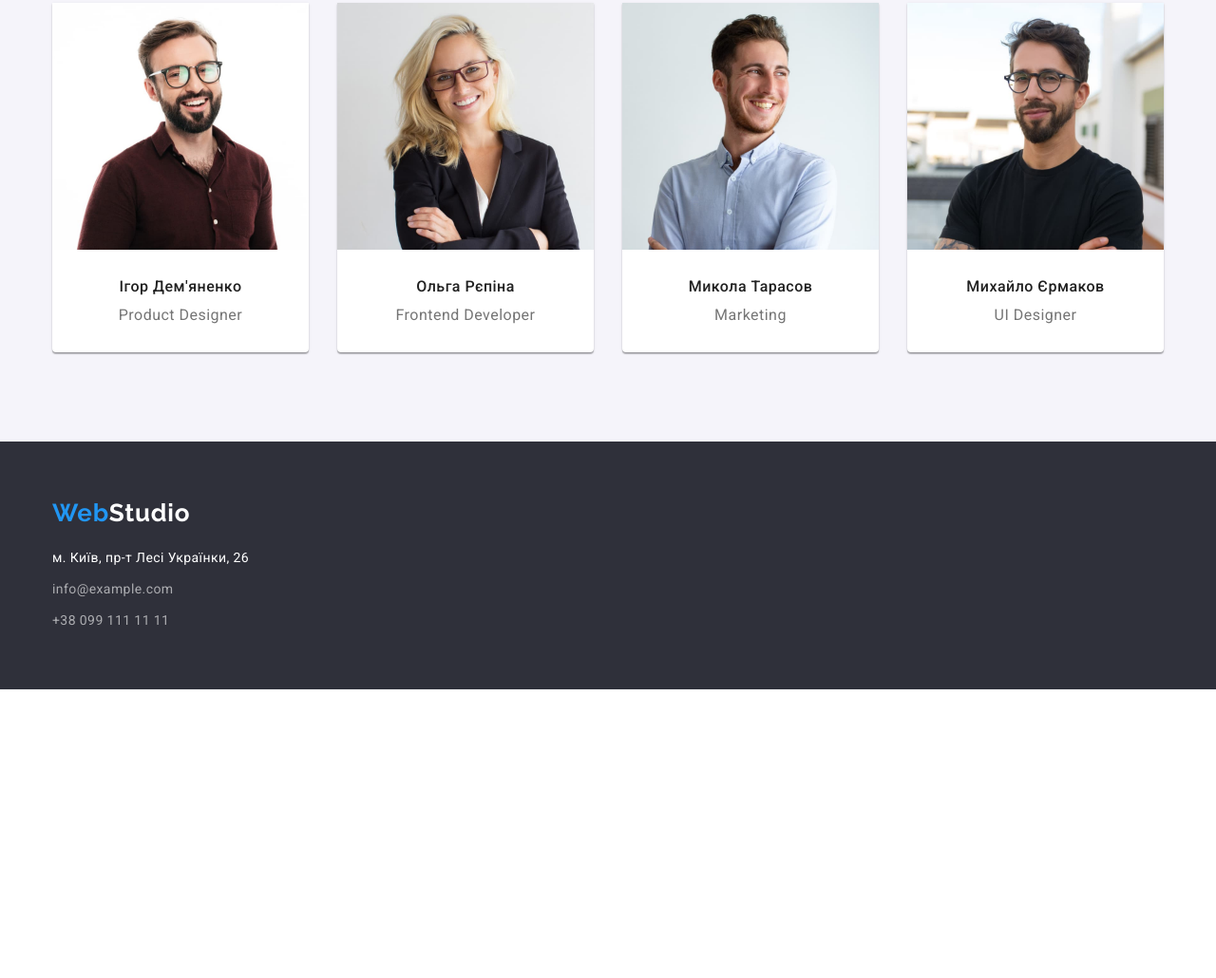
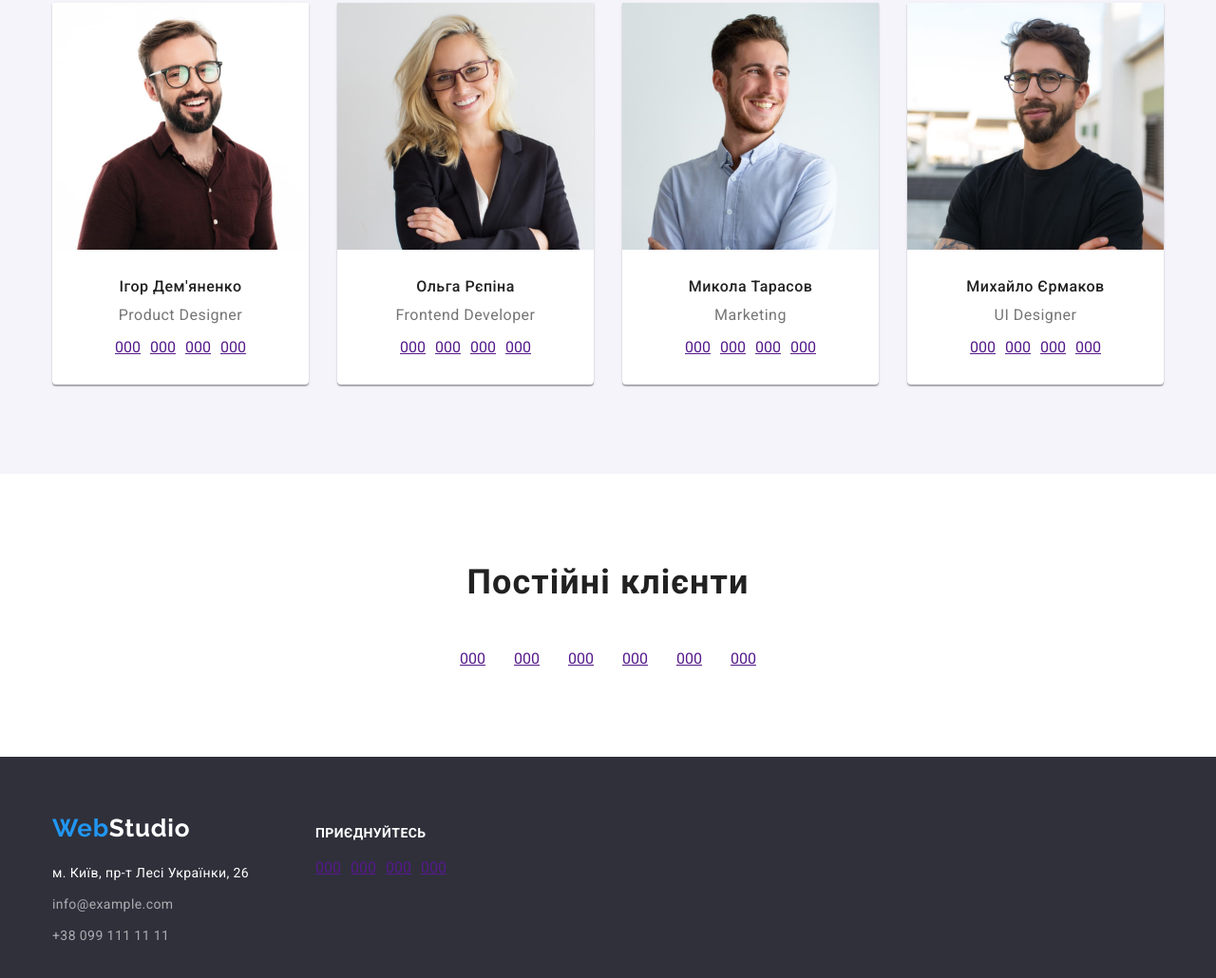
Before and after one commit to volodymyr-ok/goit-markup-hw-04, a plain HTML site: page index.html in a window 1280 px wide. Shown: the part 1630-2660 px from the top of the page at 95% size. Before the commit the page ends 2356 px from the top, so only its background shows below. Drawn offline with nearby package versions, Linux system fonts and the light colour scheme.

Commit message:
Базова розмітка + (свг + бг)*оптимізація

```diff
--- a/css/styles.css
+++ b/css/styles.css
@@ -59,14 +59,17 @@ p {
   margin-top: 0;
   margin-bottom: 0;
 }
-ul {
+
+ul,
+li {
   margin-top: 0;
   margin-bottom: 0;
   padding-left: 0;
+  list-style: none;
 }
 
 /* Скинуті стилі списків з усіх сторінок */
-.nav-list,
+/* .nav-list,
 .features,
 .doing-list,
 .team-list,
@@ -74,7 +77,7 @@ ul {
 .pf-list,
 .address-list {
   list-style: none;
-}
+} */
 
 .image {
   display: block;
@@ -228,9 +231,10 @@ a.contact:focus {
   margin-right: 30px;
 }
 
-/* .features-heading {
-  margin: 0;
-} */
+.feature {
+  max-width: 270px;
+  width: 100%;
+}
 
 .feature-title {
   font-weight: 700;
@@ -330,8 +334,11 @@ a.contact:focus {
 }
 
 .team-container {
-  padding-top: 30px;
+  padding: 30px;
+  /* padding-top: 30px;
   padding-bottom: 30px;
+  padding-left: 70px;
+  padding-right: 70px; */
 }
 
 .member-name {
@@ -353,6 +360,54 @@ a.contact:focus {
   text-align: center;
   letter-spacing: 0.03em;
   color: var(--minor-color);
+
+  margin-bottom: 16px;
+}
+
+/* svg-посилання */
+
+.network-list {
+  display: flex;
+  justify-content: center;
+  gap: 10px;
+}
+
+.network-item {
+}
+
+.member-network {
+}
+
+/*__________Постійні клієнти*/
+
+.clients {
+}
+
+/* .container {
+} */
+
+.clients-heading {
+  font-style: normal;
+  font-weight: 700;
+  font-size: 36px;
+  line-height: 1.16;
+  text-align: center;
+  letter-spacing: 0.03em;
+  color: var(--main-color);
+
+  margin-bottom: 50px;
+}
+
+.clients-list {
+  display: flex;
+  justify-content: center;
+  gap: 30px;
+}
+
+.clients-item {
+}
+
+.client-link {
 }
 
 /*----------Головний контент портфоліо----------*/
@@ -440,9 +495,11 @@ a.contact:focus {
 
 footer .container {
   display: flex;
+}
 
+.first-footer-container {
+  display: flex;
   flex-direction: column;
-  /* align-items: flex-start; */
 }
 
 footer .logo {
@@ -467,9 +524,37 @@ footer .logo {
 }
 
 .contact.location {
-  color: white;
+  color: #ffffff;
 }
 
 address .contact {
   color: var(--footer-contact-color);
 }
+
+.second-footer-container {
+  margin-top: 12px;
+  margin-left: 70px;
+}
+
+.footer-networks-title {
+  font-weight: 700;
+  font-size: 14px;
+  line-height: 16px;
+  letter-spacing: 0.03em;
+  text-transform: uppercase;
+
+  color: #ffffff;
+  margin-bottom: 20px;
+}
+
+.footer-networks-list {
+  display: flex;
+  gap: 10px;
+  /* max-width: 260px; */
+}
+
+.footer-network-item {
+}
+
+.footer-network {
+}
--- a/index.html
+++ b/index.html
@@ -134,11 +134,16 @@
                 height="260"
                 class="image"
               />
-
               <div class="team-container">
                 <h3 class="member-name">Ігор Дем'яненко</h3>
+                <p class="member-position">Product Designer</p>
 
-                <p class="member-position">Product Designer</p>
+                <ul class="network-list">
+                  <li class="network-item"><a href="" class="network">000</a></li>
+                  <li class="network-item"><a href="" class="network">000</a></li>
+                  <li class="network-item"><a href="" class="network">000</a></li>
+                  <li class="network-item"><a href="" class="network">000</a></li>
+                </ul>
               </div>
             </li>
             <li class="team-member">
@@ -149,11 +154,16 @@
                 height="260"
                 class="image"
               />
-
               <div class="team-container">
                 <h3 class="member-name">Ольга Рєпіна</h3>
+                <p class="member-position">Frontend Developer</p>
 
-                <p class="member-position">Frontend Developer</p>
+                <ul class="network-list">
+                  <li class="network-item"><a href="" class="network">000</a></li>
+                  <li class="network-item"><a href="" class="network">000</a></li>
+                  <li class="network-item"><a href="" class="network">000</a></li>
+                  <li class="network-item"><a href="" class="network">000</a></li>
+                </ul>
               </div>
             </li>
             <li class="team-member">
@@ -164,11 +174,16 @@
                 height="260"
                 class="image"
               />
-
               <div class="team-container">
                 <h3 class="member-name">Микола Тарасов</h3>
+                <p class="member-position">Marketing</p>
 
-                <p class="member-position">Marketing</p>
+                <ul class="network-list">
+                  <li class="network-item"><a href="" class="network">000</a></li>
+                  <li class="network-item"><a href="" class="network">000</a></li>
+                  <li class="network-item"><a href="" class="network">000</a></li>
+                  <li class="network-item"><a href="" class="network">000</a></li>
+                </ul>
               </div>
             </li>
             <li class="team-member">
@@ -179,12 +194,45 @@
                 height="260"
                 class="image"
               />
-
               <div class="team-container">
                 <h3 class="member-name">Михайло Єрмаков</h3>
+                <p class="member-position">UI Designer</p>
 
-                <p class="member-position">UI Designer</p>
+                <ul class="network-list">
+                  <li class="network-item"><a href="" class="member-network">000</a></li>
+                  <li class="network-item"><a href="" class="member-network">000</a></li>
+                  <li class="network-item"><a href="" class="member-network">000</a></li>
+                  <li class="network-item"><a href="" class="member-network">000</a></li>
+                </ul>
               </div>
+            </li>
+          </ul>
+        </div>
+      </section>
+
+      <!-- ПОСТІЙНІ КЛІЄНТИ -->
+      <section class="clients section">
+        <div class="container">
+          <h2 class="clients-heading">Постійні клієнти</h2>
+
+          <ul class="clients-list">
+            <li class="clients-item">
+              <a href="" class="client-link">000</a>
+            </li>
+            <li class="clients-item">
+              <a href="" class="client-link">000</a>
+            </li>
+            <li class="clients-item">
+              <a href="" class="client-link">000</a>
+            </li>
+            <li class="clients-item">
+              <a href="" class="client-link">000</a>
+            </li>
+            <li class="clients-item">
+              <a href="" class="client-link">000</a>
+            </li>
+            <li class="clients-item">
+              <a href="" class="client-link">000</a>
             </li>
           </ul>
         </div>
@@ -194,6 +242,7 @@
     <!-- Підвал -->
     <footer class="footer">
       <div class="container">
+        <div class="first-footer-container">
           <!-- Логотип -->
           <a href="./index.html" class="logo">
             <span class="logo-web">Web</span><span class="logo-white">Studio</span>
@@ -202,7 +251,6 @@
           <address>
             <ul class="address-list">
               <!-- Розташування -->
-
               <li>
                 <a
                   href="https://www.google.com.ua/maps/search/м.+київ+пр-т+лесі+українки+26/@50.4266707,30.5363676,17z/data=!3m1!4b1?hl=uk"
@@ -216,11 +264,30 @@
 
               <!-- Контакти -->
               <li><a href="mailto:info@example.com" class="contact">info@example.com</a></li>
-
               <li><a href="tel:+380991111111" class="contact">+38 099 111 11 11</a></li>
             </ul>
           </address>
         </div>
+
+        <!-- Приєднуйтесь -->
+        <div class="second-footer-container">
+          <h2 class="footer-networks-title">приєднуйтесь</h2>
+          <ul class="footer-networks-list">
+            <li class="footer-network-item">
+              <a href="" class="footer-link">000</a>
+            </li>
+            <li class="footer-network-item">
+              <a href="" class="footer-link">000</a>
+            </li>
+            <li class="footer-network-item">
+              <a href="" class="footer-link">000</a>
+            </li>
+            <li class="footer-network-item">
+              <a href="" class="footer-link">000</a>
+            </li>
+          </ul>
+        </div>
+      </div>
     </footer>
   </body>
 </html>
```
Also changed, not shown: portfolio.html (+21 -2 lines), images/icons.svg (added), images/team-work-bg.jpg (added). Lines whose indentation alone changed are shown as unchanged.
